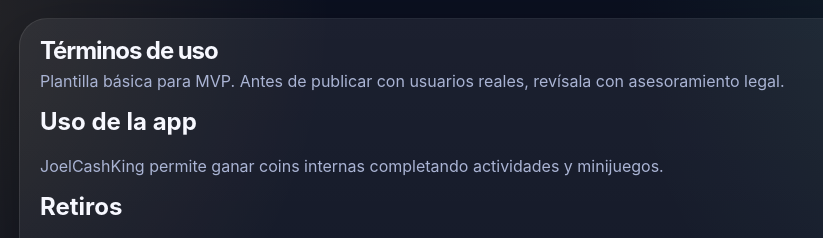
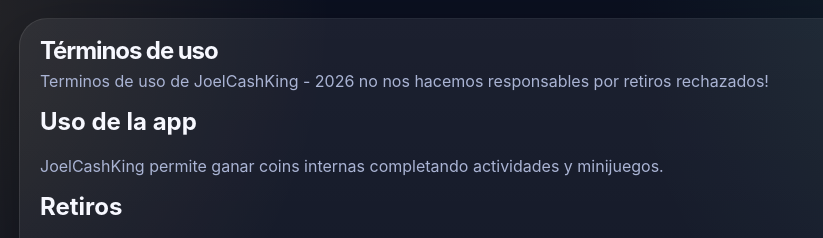
Before and after one commit to joelius20/JoelCashKing, a website: page public/terms.html in a window 1280 px wide. Shown: the top 238 px of the page, 179-1002 px from the left. Drawn offline with Linux system fonts and the light colour scheme.

Commit message:
Update terms of use text in terms.html

```diff
--- a/public/terms.html
+++ b/public/terms.html
@@ -10,7 +10,7 @@
   <main class="app-shell">
     <article class="card">
       <h1>Términos de uso</h1>
-      <p class="muted">Plantilla básica para MVP. Antes de publicar con usuarios reales, revísala con asesoramiento legal.</p>
+      <p class="muted">Terminos de uso de JoelCashKing - 2026 no nos hacemos responsables por retiros rechazados!</p>
       <h2>Uso de la app</h2>
       <p>JoelCashKing permite ganar coins internas completando actividades y minijuegos.</p>
       <h2>Retiros</h2>
```
